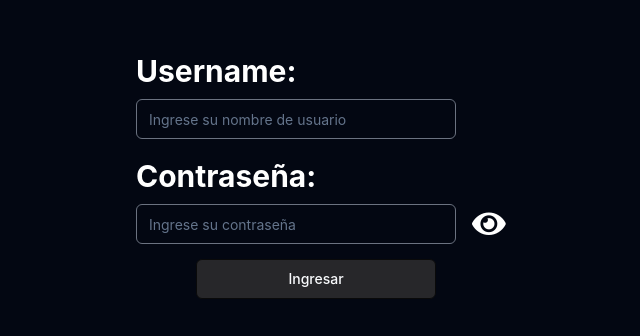
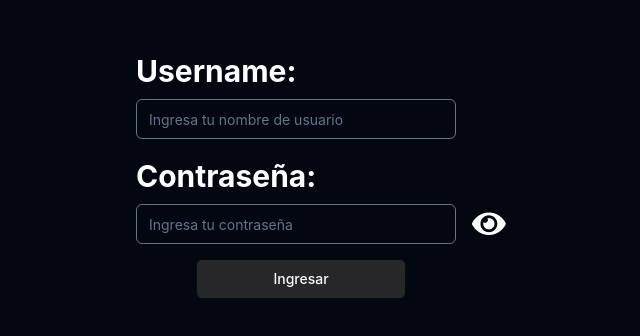
Before and after one commit to JhosepTM/babels-frontend, a React (Vite) app: page / in a window 1280 px wide. Shown: the part 226-562 px from the top of the page, without its empty margins (354-994 px from the left). Built offline with nearby package versions, Linux system fonts and the light colour scheme.

Commit message:
usando shadCN para las paginas

```diff
--- a/src/css/LoginPage/FormularioSesion.css
+++ b/src/css/LoginPage/FormularioSesion.css
@@ -53,6 +53,7 @@ input {
   background-color: #27272A;
   margin-left: 20%; /* Ajusta según tus necesidades */
   border-radius: 8px;
+  width: 70%;
 }
 
 .password-input {
--- a/src/pages/LoginPage/FormInitSesion.tsx
+++ b/src/pages/LoginPage/FormInitSesion.tsx
@@ -59,7 +59,7 @@ const Formulario: React.FC = () => {
           <label htmlFor="username">Username:</label>
           <Input
             type='username'
-            placeholder="Ingrese su nombre de usuario"
+            placeholder="Ingresa tu nombre de usuario"
             className="border-b border-gray-500 bg-transparent focus:outline-none focus:border-blue-500 w-80"
             onChange={handleChange}
             name="username"
@@ -71,7 +71,7 @@ const Formulario: React.FC = () => {
           <div className="password-input relative w-80">
             <Input
               type={showPassword ? 'text' : 'password'}
-              placeholder="Ingrese su contraseña"
+              placeholder="Ingresa tu contraseña"
               className="border-b border-gray-500 bg-transparent focus:outline-none focus:border-blue-500 w-full pr-10"
               onChange={handleChange}
               name="contraseña"
@@ -84,7 +84,7 @@ const Formulario: React.FC = () => {
           </div>
         </div>
         <div className='But'>
-          <Button className='button w-full bg-zinc-800'> Ingresar</Button>
+          <Button className='button bg-zinc-800'> Ingresar</Button>
         </div>
       </form>
       <div className={`ModalError fixed inset-0 flex items-center justify-center ${modalOpen ? 'visible' : 'hidden'}`} onClick={handleCloseModal}>
--- a/src/pages/LoginPage/ModalError.tsx
+++ b/src/pages/LoginPage/ModalError.tsx
@@ -10,7 +10,7 @@ const ModalError: FC<ModalProps> = ({ onClose }) => {
     <div className="fixed inset-0 flex items-center justify-center bg-black bg-opacity-50">
       <div className="bg-gray-600 p-28 rounded shadow-md text-center">
         <p className="text-white text-xl font-semibold mb-6">Campos vacios</p>
-        <Button onClick={onClose} > Ok </Button>
+        <Button onClick={onClose} > OK </Button>
       </div>
     </div>
   );
```
